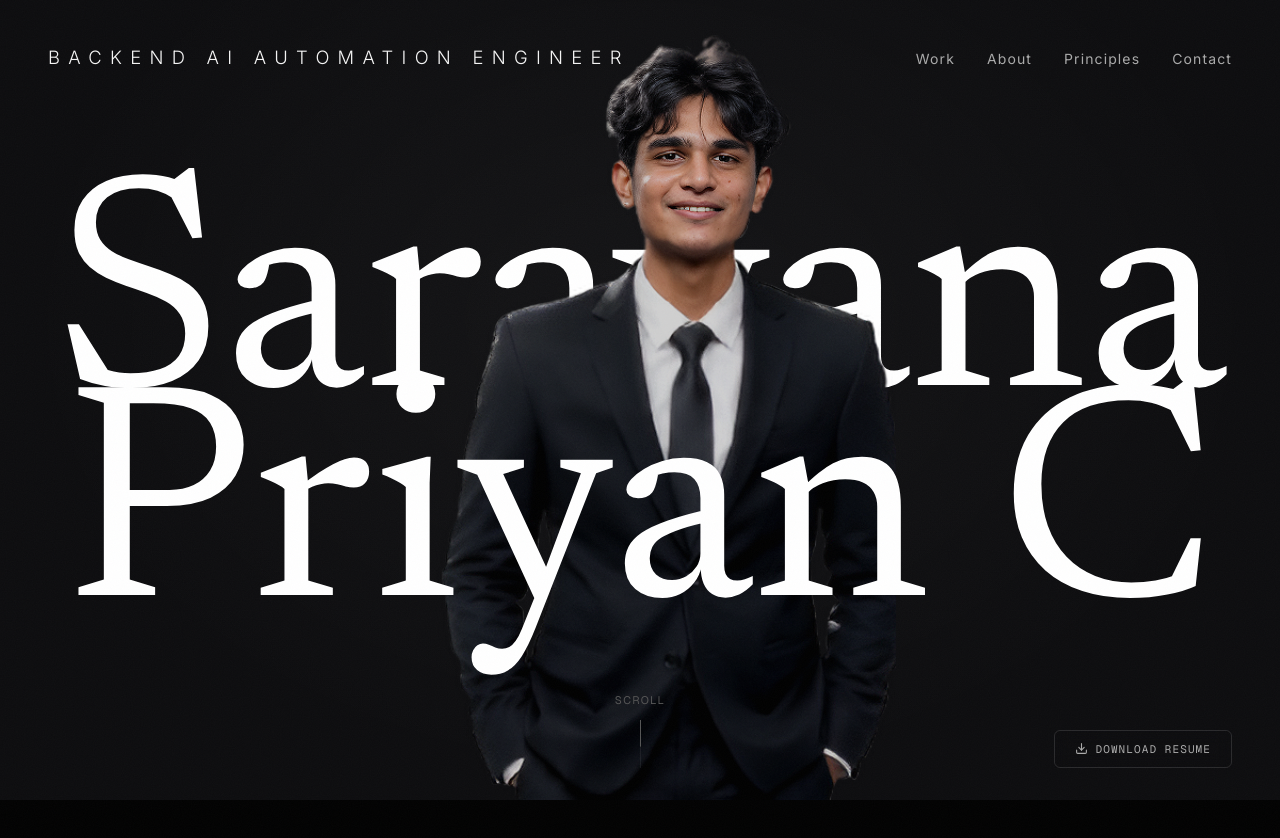
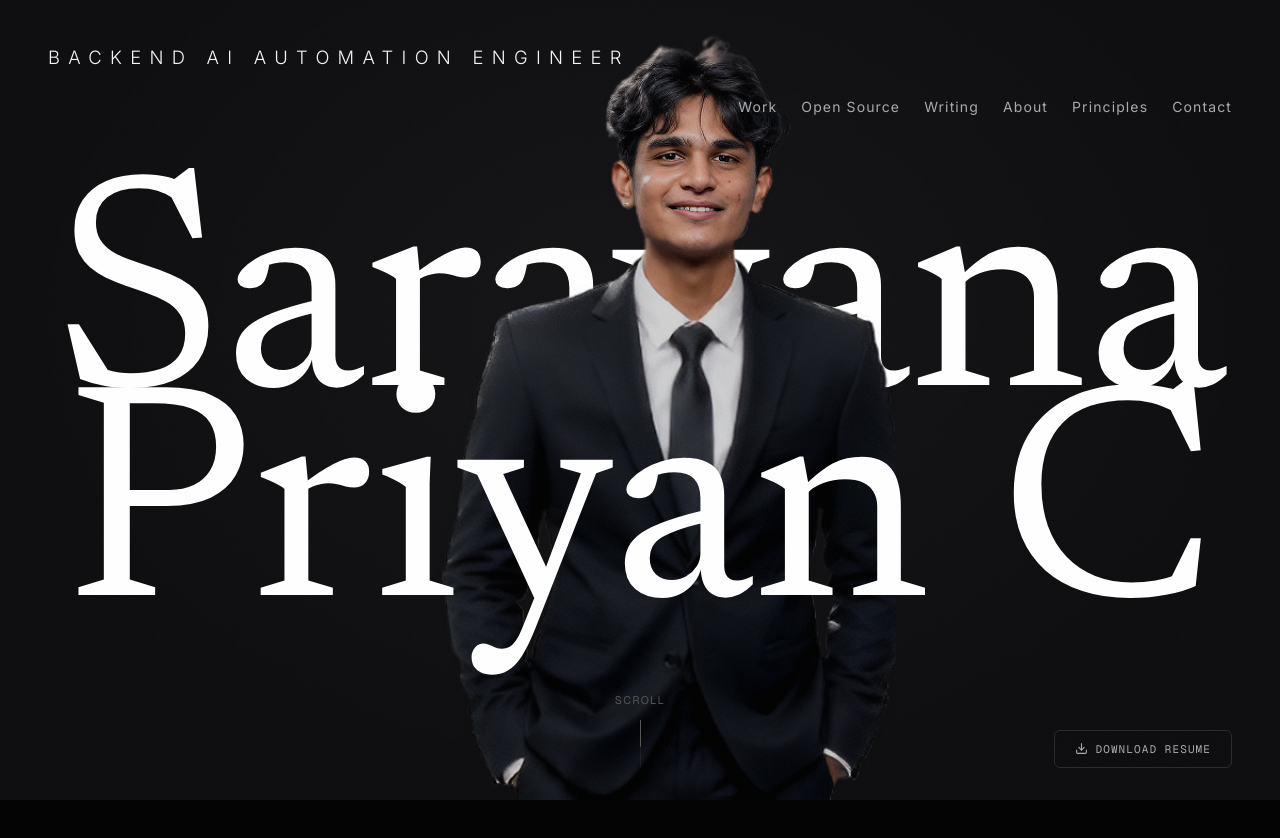
Before and after one commit to codesbysaravana/portfolio, a Next.js app: page / in a window 1280 px wide. Shown: the top 838 px of the page. Built offline with nearby package versions, Linux system fonts and the light colour scheme.

Commit message:
fix: correct Dexwox title and verify CodePro portfolio details

```diff
--- a/src/components/chapters/evolution.tsx
+++ b/src/components/chapters/evolution.tsx
@@ -63,7 +63,7 @@ const EVOLUTION_DATA: EvolutionEntry[] = [
     description:
       'My focus shifted beneath the application layer. I became fascinated by cloud architecture, containers, CI/CD pipelines, Kubernetes, infrastructure automation, and distributed systems. This was also the year I won an AI & Cloud Hackathon and began building products that combined Backend Engineering, Cloud Computing, DevOps, and AI.',
     milestones: [
-      'Frontend Developer Intern — Dexwox Innovations',
+      'API Engineer - Dexwox Innovations',
       '1st Place — AI & Cloud Hackathon (60+ teams)',
       'Built cloud-native systems on AWS',
       'Started focusing on infrastructure & DevOps',
--- a/src/components/chapters/experience.tsx
+++ b/src/components/chapters/experience.tsx
@@ -24,7 +24,7 @@ interface ExperienceEntry {
 const EXPERIENCE_DATA: ExperienceEntry[] = [
   {
     year: '2025',
-    title: 'Frontend Developer Intern',
+    title: 'API Engineer',
     organization: 'Dexwox Innovations',
     bullets: [
       'Built and maintained React-based interfaces',
--- a/src/components/chapters/hero.tsx
+++ b/src/components/chapters/hero.tsx
@@ -21,6 +21,8 @@ import { useReducedMotion } from '@/hooks/use-reduced-motion';
 
 const NAV_LINKS = [
   { label: 'Work', href: '#projects' },
+  { label: 'Open Source', href: '#open-source' },
+  { label: 'Writing', href: '#writing' },
   { label: 'About', href: '#identity' },
   { label: 'Principles', href: '#principles' },
   { label: 'Contact', href: '#contact' },
@@ -167,13 +169,9 @@ export function ChapterHero() {
         {/* ━━ Nav — top right ━━ */}
         <nav
           ref={navRef}
+          aria-label="Main navigation"
+          className="absolute top-28 left-6 right-6 z-10 flex flex-wrap gap-x-6 gap-y-3 md:top-24 md:left-auto md:right-12 2xl:top-12"
           style={{
-            position: 'absolute',
-            top: 48,
-            right: 48,
-            zIndex: 10,
-            display: 'flex',
-            gap: '2rem',
             fontFamily: 'var(--font-inter), sans-serif',
             fontSize: '0.875rem',
             letterSpacing: '0.08em',
--- a/src/components/chapters/projects.tsx
+++ b/src/components/chapters/projects.tsx
@@ -206,10 +206,10 @@ function ProjectImage({
             rel="noopener noreferrer"
             onClick={(e) => e.stopPropagation()}
             className="absolute top-12 right-4 z-20 inline-flex items-center gap-1.5 px-3 py-1.5 rounded-full font-mono text-[10px] uppercase tracking-wider bg-black/85 text-[var(--portfolio-fg-primary)] border border-white/20 hover:border-[var(--portfolio-accent)] hover:text-[var(--portfolio-accent)] transition-all shadow-xl backdrop-blur-md"
-            title="Open Grafana Dashboard in new tab"
+            title="Open AetherCode metrics in Grafana in new tab"
           >
             <span className="w-1.5 h-1.5 rounded-full bg-emerald-400 animate-pulse" />
-            <span>Open Grafana</span>
+            <span>AetherCode metrics</span>
             <svg width="11" height="11" viewBox="0 0 24 24" fill="none" stroke="currentColor" strokeWidth="2.5">
               <path d="M7 17L17 7" />
               <path d="M7 7h10v10" />
@@ -707,7 +707,7 @@ function ProjectLightbox({
                     rel="noopener noreferrer"
                     className="absolute bottom-4 right-4 inline-flex items-center gap-2 px-4 py-2.5 rounded-lg font-mono text-xs uppercase tracking-wider bg-black/85 text-white backdrop-blur-md border border-white/20 hover:border-[var(--portfolio-accent)] hover:text-[var(--portfolio-accent)] transition-all shadow-xl z-10"
                   >
-                    <span>Open Grafana</span>
+                    <span>AetherCode metrics</span>
                     <svg width="12" height="12" viewBox="0 0 24 24" fill="none" stroke="currentColor" strokeWidth="2" strokeLinecap="round" strokeLinejoin="round">
                       <path d="M7 17L17 7" />
                       <path d="M7 7h10v10" />
@@ -764,7 +764,7 @@ function ProjectLightbox({
                   color: 'var(--portfolio-bg-deep)',
                 }}
               >
-                <span>Open Grafana</span>
+                <span>AetherCode metrics</span>
                 <svg
                   width="14"
                   height="14"
@@ -1017,7 +1017,7 @@ function ProjectSpread({
                   ...styles.description,
                   color: 'var(--portfolio-fg-tertiary)',
                   display: '-webkit-box',
-                  WebkitLineClamp: 3,
+                  WebkitLineClamp: project.slug === 'codepro' ? 'unset' : 3,
                   WebkitBoxOrient: 'vertical',
                   overflow: 'hidden',
                 }}
@@ -1090,7 +1090,7 @@ function ProjectSpread({
                       fontWeight: 600,
                     }}
                   >
-                    <span>Open Grafana</span>
+                    <span>AetherCode metrics</span>
                     <svg
                       width="13"
                       height="13"
--- a/src/content/projects/index.ts
+++ b/src/content/projects/index.ts
@@ -72,7 +72,7 @@ export const PROJECTS: ProjectContent[] = [
     year: '2026',
     tagline: "Production code-execution engine powering placement practice at St Joseph's, Chennai.",
     description:
-      "I built the code-execution engine behind CodePro, an online judge used for placement practice at St Joseph's, Chennai. It runs in production from my repo's main branch.",
+      "I built CodePro's code-execution engine, deployed at St Joseph's, Chennai as AetherCode. It runs in production from my repo's main branch. As of 19 October 2026, the AetherCode dashboard shows 41,350 all-time judge runs, 16,220 all-time submissions and 814 registered students.",
     techStack: ['Judge0', 'BullMQ', 'Redis', 'Node.js'],
     image: '/projects/codepro.png',
     link: 'https://codepro-green.vercel.app/',
```
